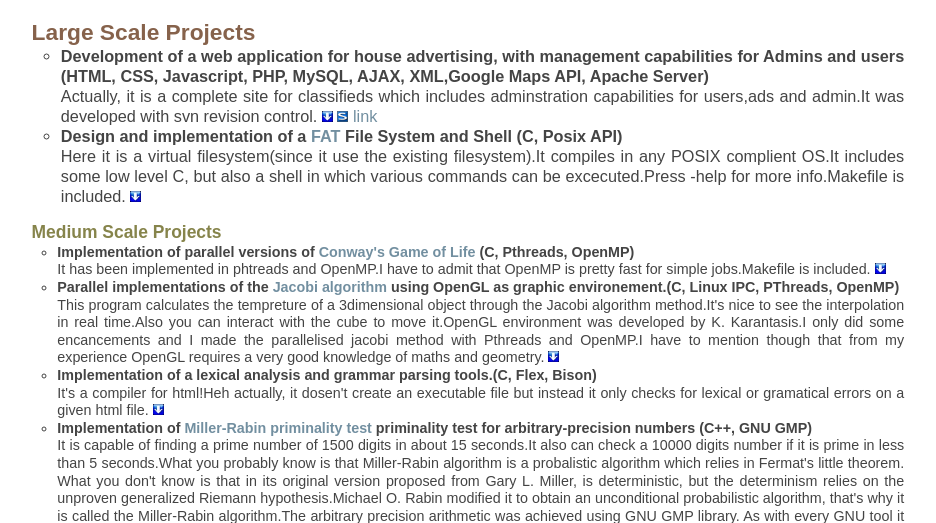
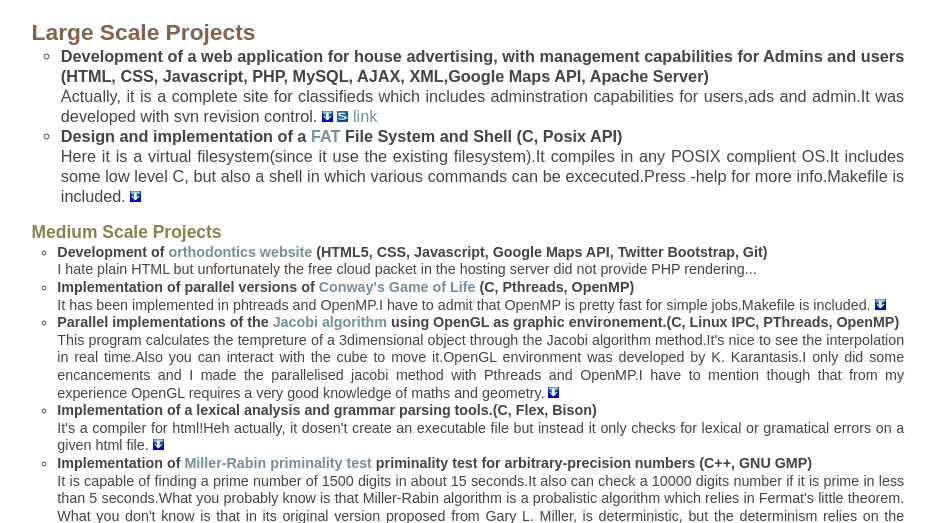
Before and after one commit to vasilakisfil/mySite, a PHP site: page / in a window 1280 px wide. Shown: the part 1005-1528 px from the top of the page, without its empty margins (309-1245 px from the left). Run offline with PHP 8.4, Linux system fonts and the light colour scheme.

```diff
--- a/outputFs.php
+++ b/outputFs.php
@@ -140,6 +140,10 @@ function dispWorkContent()
         <br />
 		<li id="orange"><span id="orange_span">Medium Scale Projects</span>
 			<ul class="parP">
+			<li><span class="mainP">Development of <a href="http://orthodontikos-ilioupoli.gr">orthodontics website</a>
+			    (HTML5, CSS, Javascript, Google Maps API, Twitter Bootstrap, Git)</span><br />
+			   I hate plain HTML but unfortunately the free cloud packet in the hosting server did not provide PHP rendering...
+			</li>
 			<li><span class="mainP">Implementation of parallel versions of <a href="http://en.wikipedia.org/wiki/Conway's_Game_of_Life" class="projLinks">Conway's Game of Life</a> (C, Pthreads, OpenMP)</span><br />
 				It has been implemented in phtreads and OpenMP.I have to admit that OpenMP is pretty fast for simple jobs.Makefile is included.  <a href="src/GameOfLife.zip"><img src="images/d1.jpeg" style="width: 11px; height: 11px;" alt="image" /></a>
 			</li>
```
